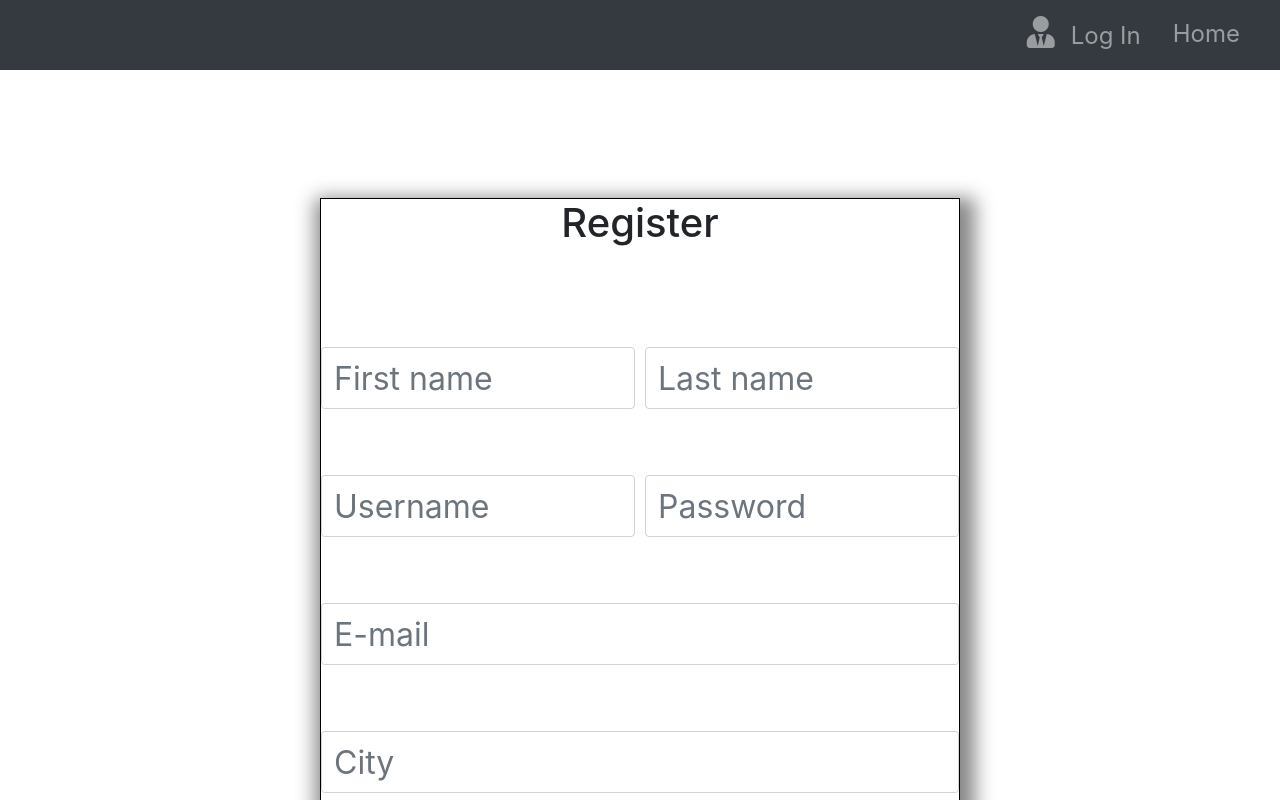
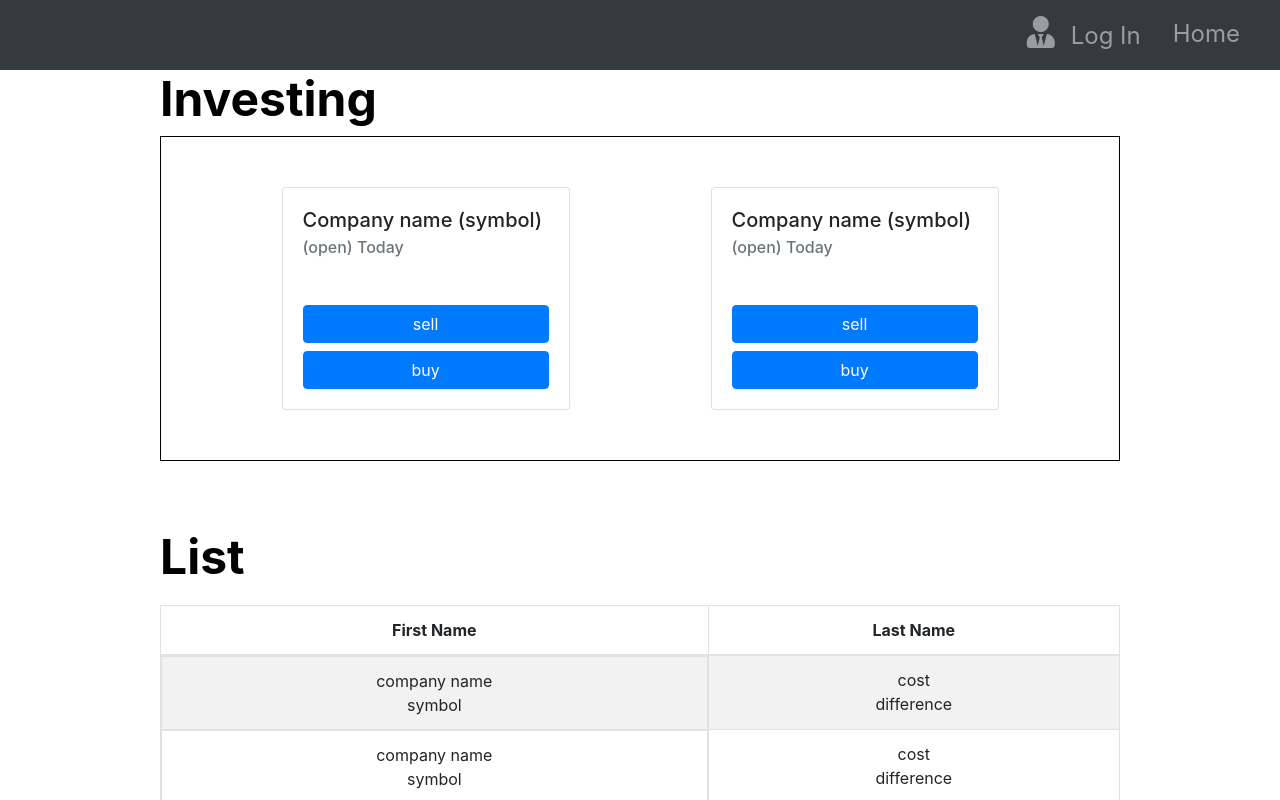
Before and after one commit to jonathanj101/Stock-Trading-App, a React (Create React App) app in the folder client/: page /my-stocks in a window 1280 px wide. Before the commit this address led to /form. Shown: the top 800 px of the page. Built offline with nearby package versions, Linux system fonts and the light colour scheme; the HTML template or start-up script is replaced by a standard one.

Commit message:
testing isAuth, missing db insertion

```diff
--- a/client/src/components/ProtectRoutes.js
+++ b/client/src/components/ProtectRoutes.js
@@ -4,7 +4,7 @@ import { Redirect } from 'react-router-dom';
 class ProtectRoute extends Component {
     render() {
         const Component = this.props.component;
-        const isAuthenticated = false;
+        const isAuthenticated = true;
         return isAuthenticated ? (
             <Component />
         ) : (
```
